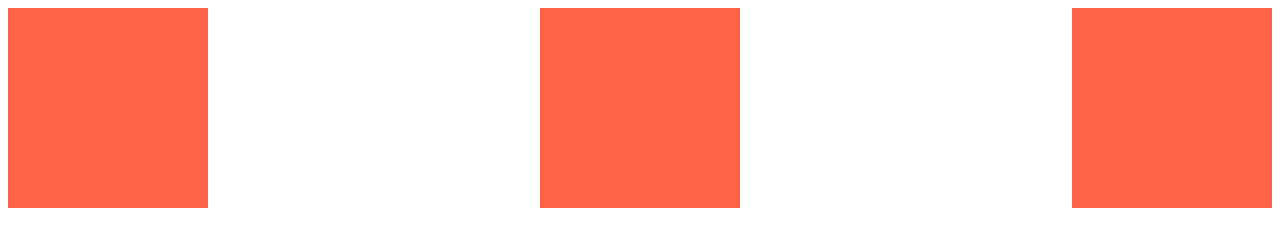
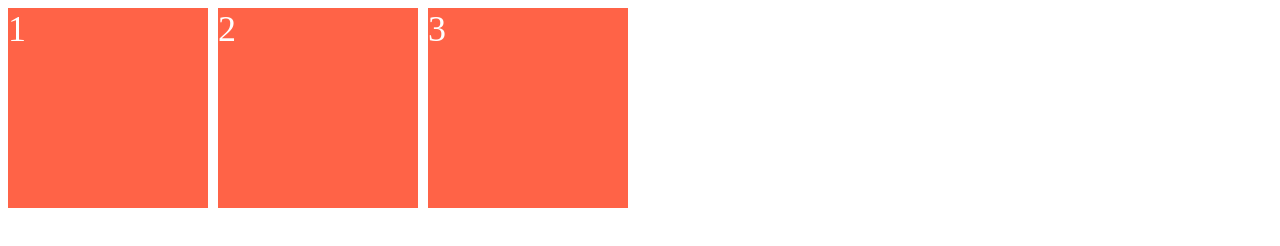
Before and after one commit to junilyang-dev/css-layout-masterclass, a website built with Vite: page index.html in a window 1280 px wide. Built offline with nearby package versions, Linux system fonts and the light colour scheme.

Commit message:
Flex Direction

```diff
--- a/index.html
+++ b/index.html
@@ -6,9 +6,9 @@
     <link rel="stylesheet" href="style.css" />
     <title>CSS Layout Masterclass</title>
   </head>
-  <body>
-    <div class="box"></div>
-    <div class="box"></div>
-    <div class="box"></div>
+  <body class="father">
+    <div class="box">1</div>
+    <div class="box">2</div>
+    <div class="box">3</div>
   </body>
 </html>
--- a/style.css
+++ b/style.css
@@ -1,10 +1,13 @@
-body {
+.father {
   display: flex;
-  justify-content: space-between;
+  flex-direction: row;
+  gap: 10px;
 }
 
 .box {
   width: 200px;
   height: 200px;
   background-color:tomato;
+  color: white;
+  font-size: 36px;
 }
```
